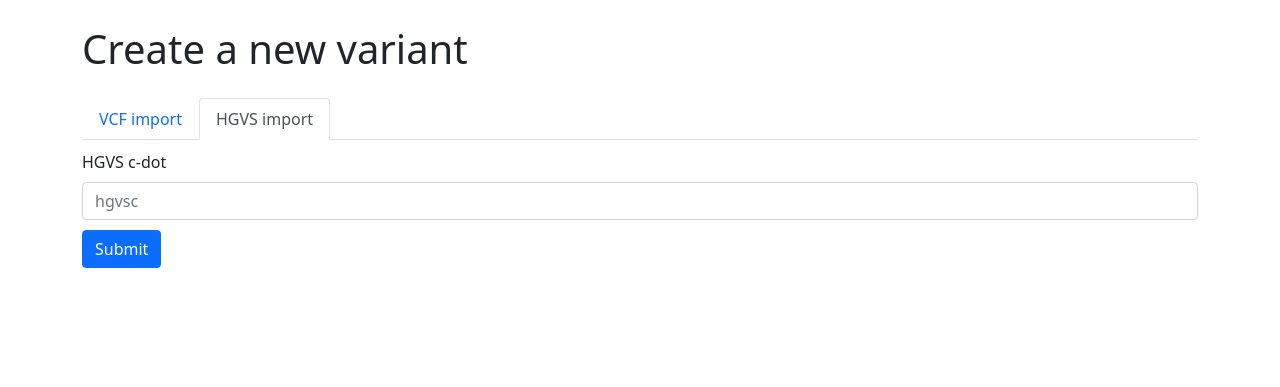
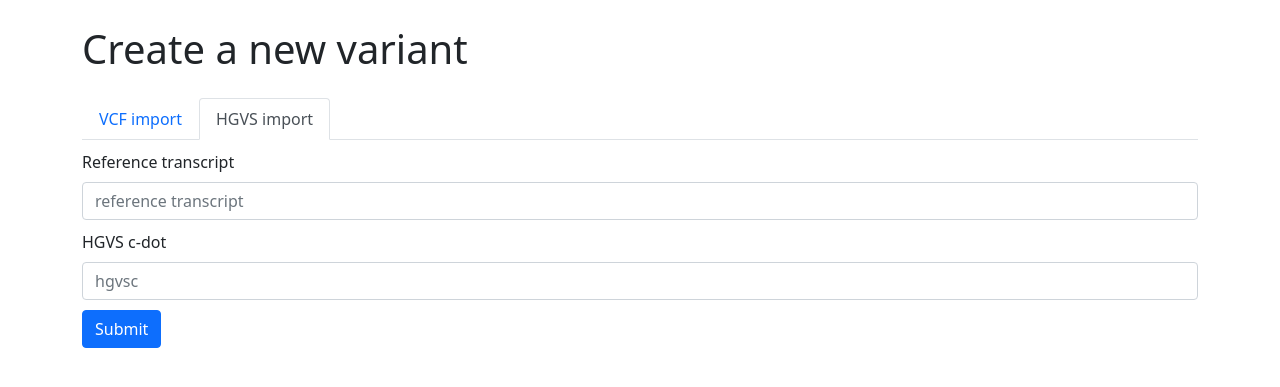
Before and after one commit to GC-HBOC/HerediVar, a Flask app: page /create in a window 1280 px wide, after a click on "HGVS import". Shown: the part 56-443 px from the top of the page. Run offline with Flask 2, Linux system fonts and the light colour scheme; some libraries are stand-ins or nearby versions.

Commit message:
small changes & added transcript input field in hgvs import (#64)

```diff
--- a/src/annotation_service/fetch_heredicare_variants.py
+++ b/src/annotation_service/fetch_heredicare_variants.py
@@ -158,7 +158,8 @@ def process_deleted_vids(vids):
             conn.delete_external_id(vid, 'heredicare')
             log_file.write('Code: ~~' + get_log_code('deleted vid') + '~~ ' +"SUCCESS: deleted vid: " + str(vid) + ' for variant id: ' + str(variant_id) + ' \n')
         else:
-            if conn.get_consensus_classification(variant_id, most_recent = True) is not None:
+            consensus_classification = conn.get_consensus_classification(variant_id, most_recent = True)
+            if len(consensus_classification) > 0:
                 log_file.write('Code: ~~' + get_log_code('rejected delete') + '~~ ' +"INFO: did not delete variant with id: " + str(variant_id) + ' because there is an existing consensus classification' + ' \n')
                 continue
             user_classifications = conn.get_user_classifications(variant_id)
--- a/src/quick_database_access/server.py
+++ b/src/quick_database_access/server.py
@@ -72,7 +72,7 @@ def validate_and_insert_variant(chr, pos, ref, alt, genome_build):
     functions.variant_to_vcf(chr, pos, ref, alt, tmp_file_path)
 
 
-    command = ['/mnt/users/ahdoebm1/HerediVar/src/quick_database_access/scripts/preprocess_variant.sh', '-i', tmp_file_path, '-o', tmp_vcfcheck_out_path]
+    command = ['/mnt/users/ahdoebm1/HerediVar/src/common/scripts/preprocess_variant.sh', '-i', tmp_file_path, '-o', tmp_vcfcheck_out_path]
 
     if genome_build == 'GRCh37':
         command.append('-l') # enable liftover
@@ -277,8 +277,6 @@ def download_log_file(log_file):
     return send_from_directory(directory=logs_folder, path='', filename=log_file)
 
 
-# idee: alle 1000 Varianten ein zwischen-report (der anzeigt wo das programm gerade ist) anzeigen und am ende ein redirect auf die summary page?
-
 
 
 @app.route('/create', methods=('GET', 'POST'))
@@ -310,11 +308,12 @@ def create():
 
 
         if create_variant_from == 'hgvsc':
+            reference_transcript = request.form['transcript']
             hgvsc = request.form['hgvsc']
-            if not hgvsc:
-                flash('You need to provide a HGVS c-dot string!', 'alert-danger')
+            if not hgvsc or not reference_transcript:
+                flash('All fields are required!', 'alert-danger')
             else:
-                chr, pos, ref, alt, possible_errors = functions.hgvsc_to_vcf(hgvsc)
+                chr, pos, ref, alt, possible_errors = functions.hgvsc_to_vcf(reference_transcript + ':' + hgvsc)
                 if possible_errors != '':
                     flash(possible_errors, "alert-danger")
                 else:
@@ -349,13 +348,12 @@ def browse():
 
 @app.route('/display/<int:variant_id>', methods=['GET', 'POST'])
 @app.route('/display/chr=<string:chr>&pos=<int:pos>&ref=<string:ref>&alt=<string:alt>', methods=['GET', 'POST']) # alternative url using vcf information
-# example: http://127.0.0.1:5000/display/chr=chr2&pos=214767531&ref=C&alt=T is the same as: http://127.0.0.1:5000/display/17
+# example: http://srv023.img.med.uni-tuebingen.de:5000/display/chr=chr2&pos=214767531&ref=C&alt=T is the same as: http://srv023.img.med.uni-tuebingen.de:5000/display/17
 def variant(variant_id=None, chr=None, pos=None, ref=None, alt=None):
     conn = Connection()
 
     if variant_id is None:
         variant_id = get_variant_id(conn, chr, pos, ref, alt)
-
 
     if request.method == 'POST':
         current_annotation_status = conn.get_current_annotation_status(variant_id)
@@ -404,7 +402,6 @@ def variant(variant_id=None, chr=None, pos=None, ref=None, alt=None):
     user_classifications = conn.get_user_classifications(variant_id)
     if len(user_classifications) == 0:
         user_classifications = None
-
 
     conn.close()
     return render_template('variant.html',
--- a/src/quick_database_access/templates/create.html
+++ b/src/quick_database_access/templates/create.html
@@ -80,6 +80,16 @@
         </div>
         <div class="tab-pane fade" id="hgvs" role="tabpanel" aria-labelledby="hgvs-tab">
             <form action="/create?type=hgvsc" method="post" class="needs-validation" novalidate>
+                <div class="form-group sst" >
+                    <label for="reference_transcript" class="form-label">Reference transcript</label>
+                    <input type="text" name="transcript"
+                           placeholder="reference transcript" class="form-control"
+                           value="{{ request.form['transcript'] }}" id="reference_transcript" required>
+                    </input>
+                    <div class="invalid-feedback">
+                        Please provide a reference transcript!
+                    </div>
+                </div>
                 <div class="form-group sst">
                     <label for="hgvsc" class="form-label">HGVS c-dot</label>
                     <input type="text" name="hgvsc"
--- a/src/quick_database_access/templates/variant.html
+++ b/src/quick_database_access/templates/variant.html
@@ -275,7 +275,7 @@
     <div class="row align-items-start">
         <div class="col-sm-4 li-label">
             {% if has_multiple_vids %}
-            <span id="tooltip_exclamation_mark" class="d-inline-block" tabindex="0" data-bs-toggle="tooltip" title="Multiple VIDs in HerediCare for this Variant. Thus, the family- and case counts for this variant might be inaccurate!">
+            <span id="tooltip_exclamation_mark" class="d-inline-block" tabindex="0" data-bs-toggle="tooltip" title="Multiple VIDs in HerediCare for this variant. Thus, the family- and case counts for this variant might be inaccurate!">
                 <svg xmlns="http://www.w3.org/2000/svg" width="15" height="15" fill="red" class="bi bi-exclamation-triangle-fill" viewBox="0 0 16 16">
                     <path d="M8.982 1.566a1.13 1.13 0 0 0-1.96 0L.165 13.233c-.457.778.091 1.767.98 1.767h13.713c.889 0 1.438-.99.98-1.767L8.982 1.566zM8 5c.535 0 .954.462.9.995l-.35 3.507a.552.552 0 0 1-1.1 0L7.1 5.995A.905.905 0 0 1 8 5zm.002 6a1 1 0 1 1 0 2 1 1 0 0 1 0-2z"/>
                 </svg>
```
